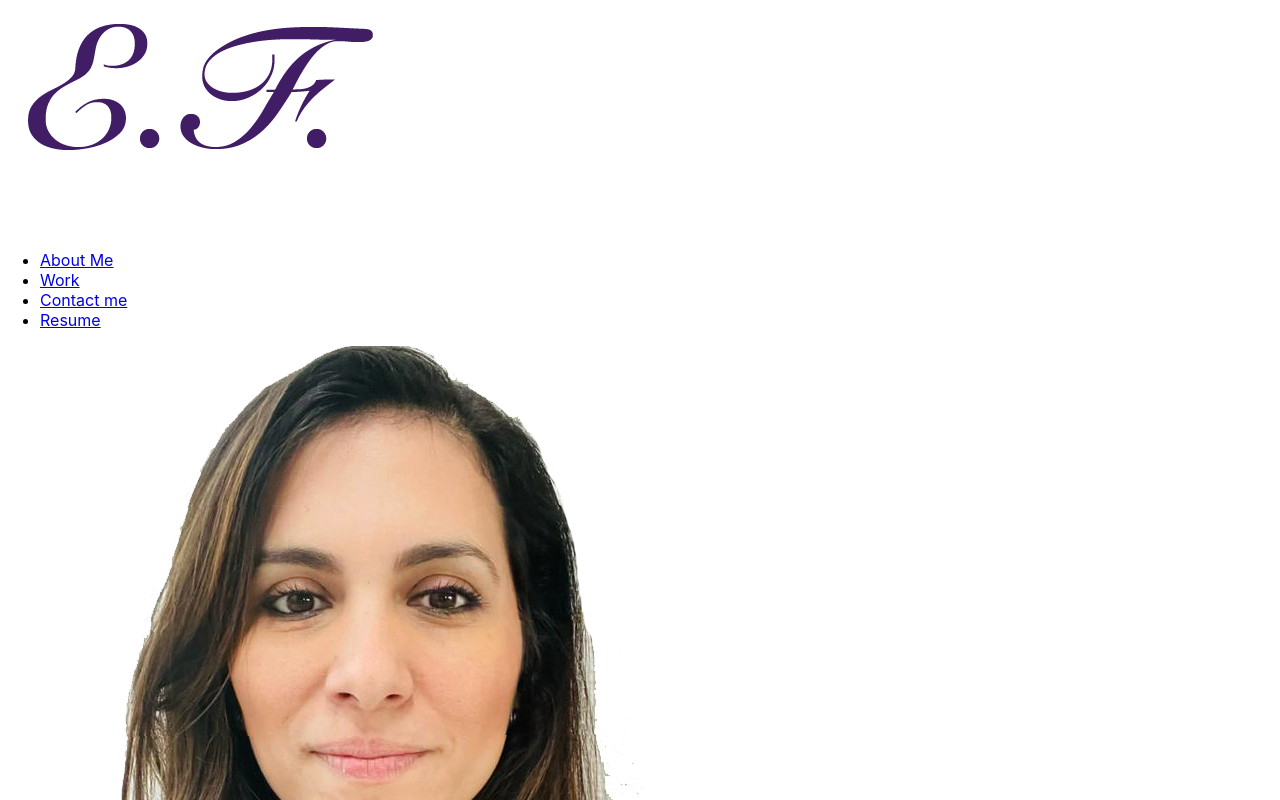
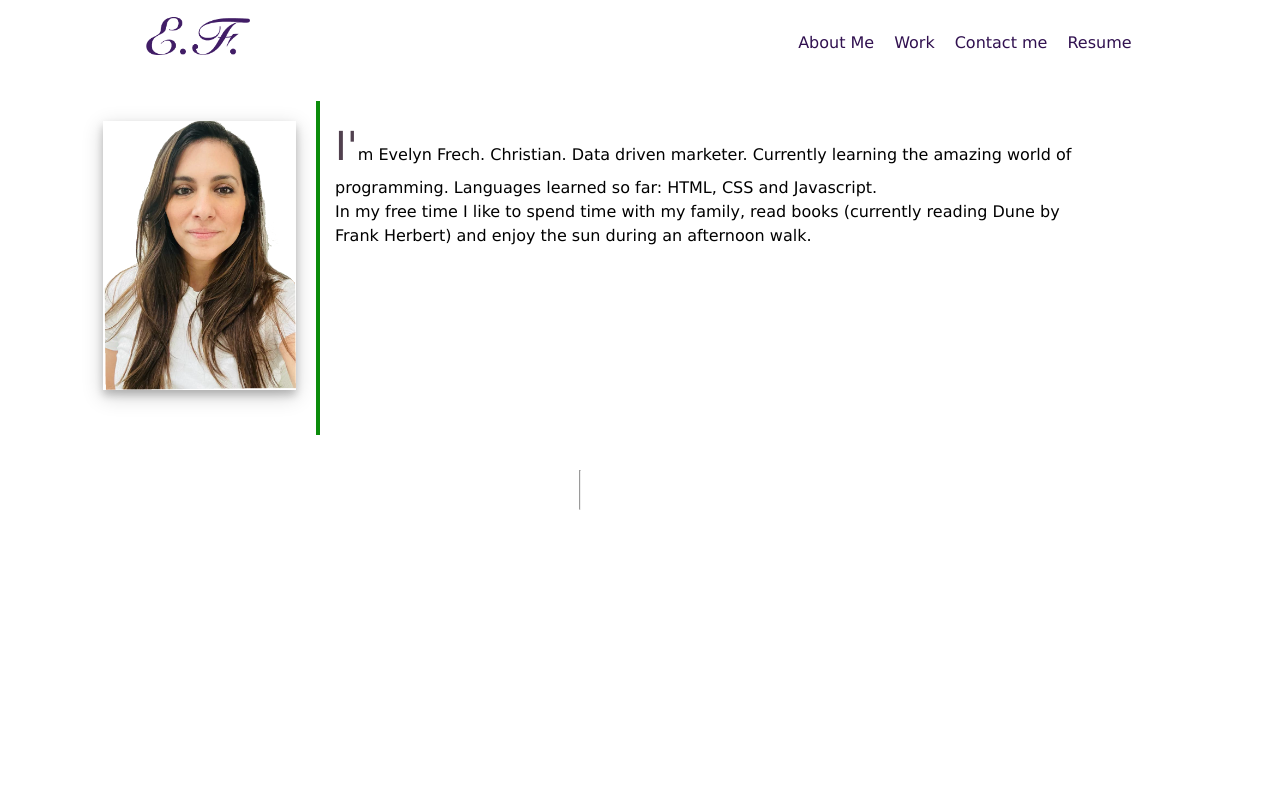
Before and after one commit to efrech/my-react-portfolio, a React (Create React App) app: page / in a window 1280 px wide. Shown: the top 800 px of the page. Built offline with nearby package versions, Linux system fonts and the light colour scheme.

Commit message:
add css to all pages

```diff
--- a/src/App.css
+++ b/src/App.css
@@ -1,38 +1,236 @@
-.App {
-  text-align: center;
+* {
+  box-sizing: border-box;
+  padding: 0;
+  margin: 0;
+  font-family: Verdana, Geneva, Tahoma, sans-serif;
+  line-height: 1.5;
+}
+:root {
+--navbar-background: #ffffff;
+--menu-font-color: #51414F;
+--background-color: #f7f7f8;
+--project-border-color: hsl(205, 30%, 88%);
+--yellow-color: hsl(48, 93%, 53%);
+}
+.logo {
+  width: 30%;
+  margin-top: 10px;
 }
 
-.App-logo {
-  height: 40vmin;
-  pointer-events: none;
+/* menu styling*/
+.navbar {
+  background-color: var(--navbar-background);
+  color: var(--menu-font-color);
+  display: flex;
+  justify-content: space-around;
+  align-items: center;
 }
 
-@media (prefers-reduced-motion: no-preference) {
-  .App-logo {
-    animation: App-logo-spin infinite 20s linear;
-  }
+.nav-list {
+  list-style-type: none;
 }
 
-.App-header {
-  background-color: #282c34;
-  min-height: 100vh;
-  display: flex;
-  flex-direction: column;
-  align-items: center;
-  justify-content: center;
-  font-size: calc(10px + 2vmin);
-  color: white;
+.nav-list .list-item {
+  display: inline-block;
+  padding: 20px 10px;
 }
 
-.App-link {
-  color: #61dafb;
+.navbar a {
+  text-decoration: none;
+  color: rgb(49, 17, 80);
 }
 
-@keyframes App-logo-spin {
-  from {
-    transform: rotate(0deg);
-  }
-  to {
-    transform: rotate(360deg);
-  }
+.navbar a:hover {
+  opacity: 0.5;
+  border-bottom: 3px solid var(--yellow-color);
+  padding-bottom: 3px;
 }
+
+.banner-image {
+  background-image: url("./assets/images/bannerimage.png");
+  height: 260px;
+  background-size: cover;
+  margin-bottom: 30px;
+}
+
+/* flex container body*/
+.flex-container {
+  display: flex;
+  flex-direction: row;
+  justify-content: left;
+  margin: 15px 0;
+}
+
+.flex-right {
+  display: flex;
+  flex-wrap: wrap;
+  width: 60%;
+  margin: 15px;
+}
+
+.flex-left {
+  display: flex;
+  flex-wrap: wrap;
+  justify-content: right;
+  width: 25%;
+  padding: 20px;
+  border-right: 4px solid rgba(7, 138, 7, 0.979);
+  color: var(--menu-font-color);
+  font-weight: bold;
+  font-size: 30px;
+}
+/* Bio image styling */
+.bio-image {
+  width: 70%;
+  justify-self: flex-end;
+  background-color: white;
+  box-shadow: 0 5px 8px 0 rgba(0, 0, 0, 0.2), 0 6px 20px 0 rgba(0, 0, 0, 0.19);
+  margin-bottom: 25px;
+}
+/* capitalize first letter */
+.flex-right p::first-letter {
+    font-size: 250%;
+    color: var(--menu-font-color)
+}
+
+/* work showcase */
+.flex-right .project {
+  flex-grow: 1;
+  border: 5px solid var(--project-border-color);
+  font-family: fantasy;
+}
+
+.project-image {
+  background-image: url("./assets/images/project1.png");
+  background-size: cover;
+  height: 320px;
+  background-repeat: no-repeat;
+  text-decoration: none;
+}
+
+.project-image1 {
+  background-image: url("./assets/images/codequiz.png");
+  background-size: cover;
+  height: 200px;
+  justify-content: space-between;
+  background-repeat: no-repeat;
+  text-decoration: none;
+}
+
+.project-image2 {
+  background-image: url("./assets/images/weatherdashboard.png");
+  height: 200px;
+  justify-content: space-between;
+  background-repeat: no-repeat;
+  text-decoration: none;
+}
+
+.project-image3 {
+  background-image: url("./assets/images/header-background.png");
+  height: 200px;
+  justify-content: space-between;
+  background-repeat: no-repeat;
+  text-decoration: none;
+}
+
+.project-image4 {
+  background-image: url("./assets/images/bannerhome.png");
+  height: 200px;
+  justify-content: space-between;
+  background-repeat: no-repeat;
+  text-decoration: none;
+}
+.project-image:hover,  .project-image1:hover, .project-image2:hover, .project-image3:hover, .project-image4:hover    {
+  opacity: 0.90;
+  color: var(--yellow-color);
+  border-color: var(--yellow-color);;
+}
+
+h3 {
+  margin-bottom: 5px;
+}
+
+.project-box {
+  align-self: flex-end;
+  background-color: var(--project-border-color);
+  padding: 10px;
+  margin-bottom: 10px;
+}
+
+.secondary-projects {
+  display: flex;
+  flex-wrap: wrap;
+  flex: 50%;
+  border: 5px solid var(--project-border-color);
+}
+/* contact me submenu */
+.contact-item {
+  justify-content: space-evenly;
+}
+
+.contact-item a {
+  text-decoration: none;
+  margin: auto;
+  color: var(--menu-font-color);
+  border-bottom: 3px solid var(--yellow-color);
+  padding-bottom: 3px;
+}
+.contact-item a:hover {
+  color: rgb(89, 89, 143);
+  cursor:  pointer;
+}
+
+footer {
+  display: flex;
+  justify-content: center;
+  padding: 20px;
+}
+
+.fa {
+  color: #51414F;
+  padding: 20px;
+  font-size: 20px;
+  width: 30px;
+  text-align: center;
+  text-decoration: none;
+}
+.fa:hover {
+  opacity: 0.7;
+}
+
+
+/* using a mobile-first approach, use `min-width` values going from narrow -> wide for a responsive design */
+@media screen and (max-width: 760px) {
+/* on tablets, set columns to only be 50% of the width and not grow */
+.secondary-projects {
+  flex: 0 0 50%;
+  max-width: 50%;
+}
+
+.nav-list .list-item {
+  display: flex;
+  float: inline-end;
+  /* padding: 20px 10px; */
+}
+
+.flex-container {
+  display: flex;
+  flex-wrap: wrap;
+  justify-content: left;
+  margin: 15px 0;
+}
+
+.flex-left {
+  min-width: 40%;
+  border-right: 0;
+  border-bottom: 4px solid rgba(7, 138, 7, 0.979);
+  color: var(--menu-font-color);
+  font-weight: bold;
+  font-size: 30px;
+}
+
+/* select the last child to grow to full width if it has space to grow */
+.secondary-projects:last-child {
+  flex-grow: 1;
+}
+}
```
